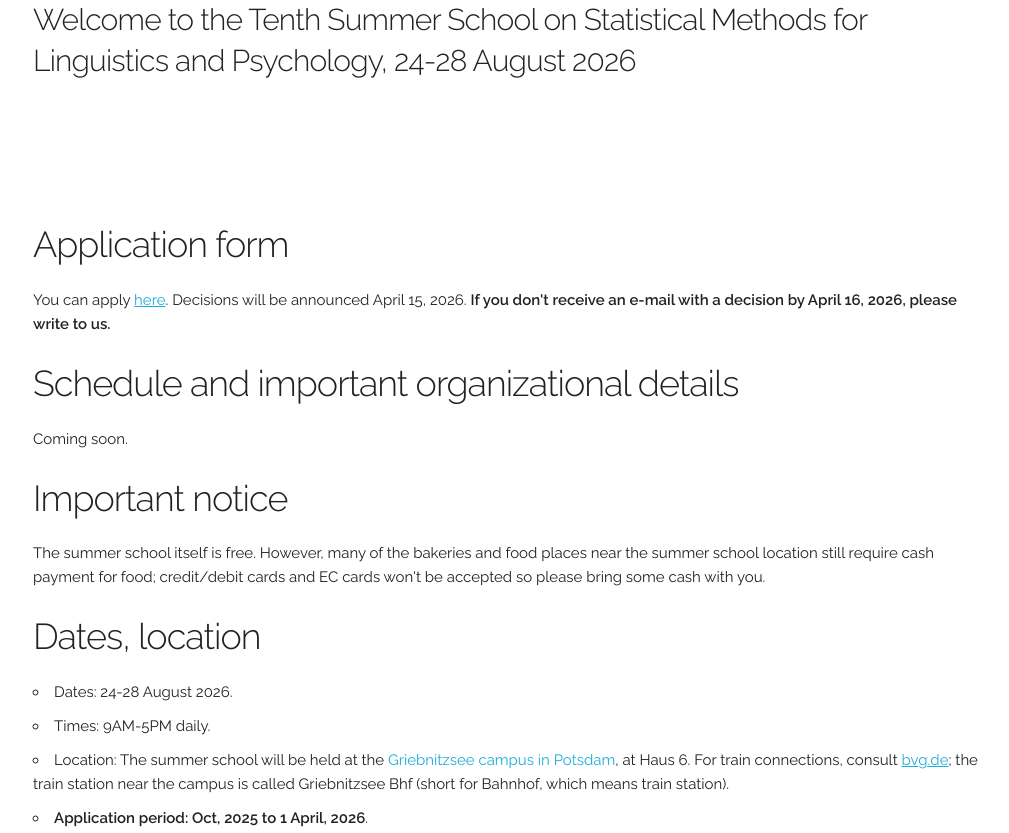
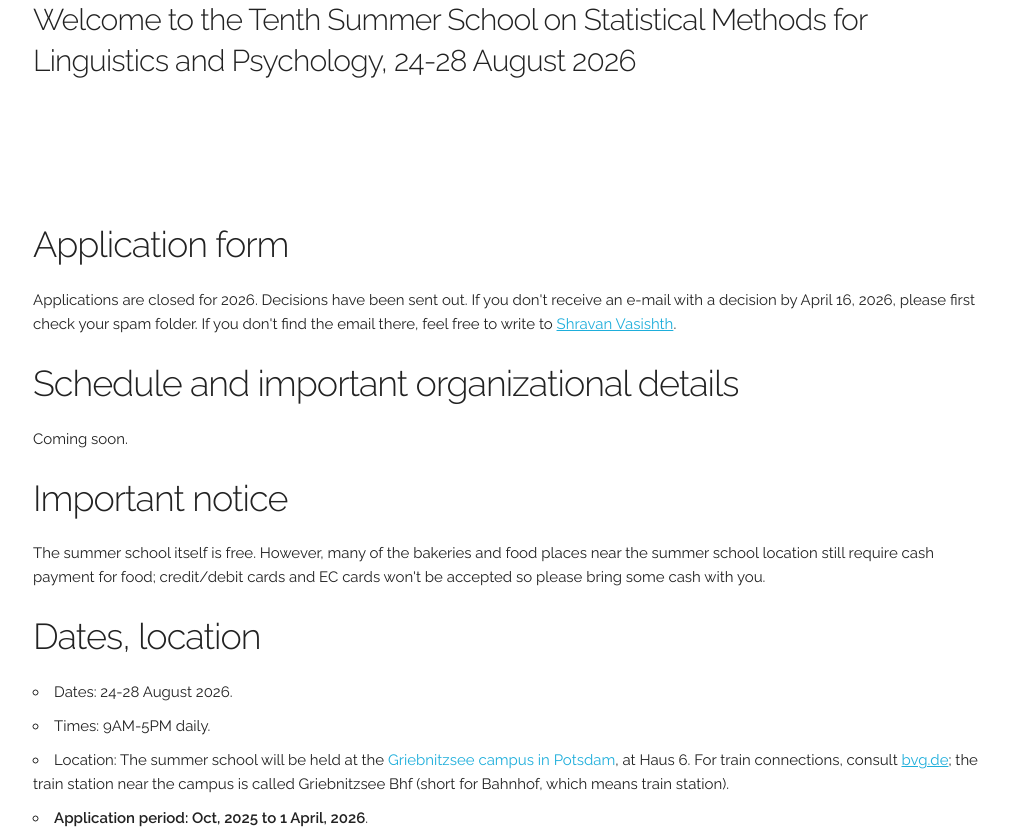
Before and after one commit to vasishth/smlp2026, a plain HTML site: page index.html in a window 1280 px wide. Shown: the top 833 px of the page, without its empty margins (127-1136 px from the left). Drawn offline with Linux system fonts and the light colour scheme.

Commit message:
updated information

```diff
--- a/index.html
+++ b/index.html
@@ -42,9 +42,10 @@
 <br><br>
 <h3>Application form</h3>
 
-You can apply <a href="https://forms.gle/Ek3XMNn536wnje4y5">here</a>.
-Decisions will be announced April 15, 2026. <strong>If you
-don't receive an e-mail with a decision by April 16, 2026, please write to us.</strong>
+Applications are closed for 2026. Decisions have been sent out. If
+you don't receive an e-mail with a decision by April 16, 2026,
+please first check your spam folder. If you don't find the email there, feel free to
+write to <a href="https://vasishth.github.io">Shravan Vasishth</a>.</strong>
 
 <br><br>
 
@@ -199,7 +200,7 @@ Dale Barr and Lisa DeBruine (details coming soon).
 
      <li><strong>Introduction to R and frequentist statistics</strong>
      (maximum 30 participants). Taught by <a
-     href="">Paula Lissón</a>.</li>
+     href="">Paula Lissón</a> and <a href="https://www2.ulpgc.es/index.php?pagina=crrPDI&ver=pdi&consulta=NDUzNDAxOTk=">Mar Suárez Ortega</a?.</li>
 
 <br> This course is aimed at participants who are completely new to R and statistics. We
 will start with the basics of working in R: importing and cleaning data, writing
```
